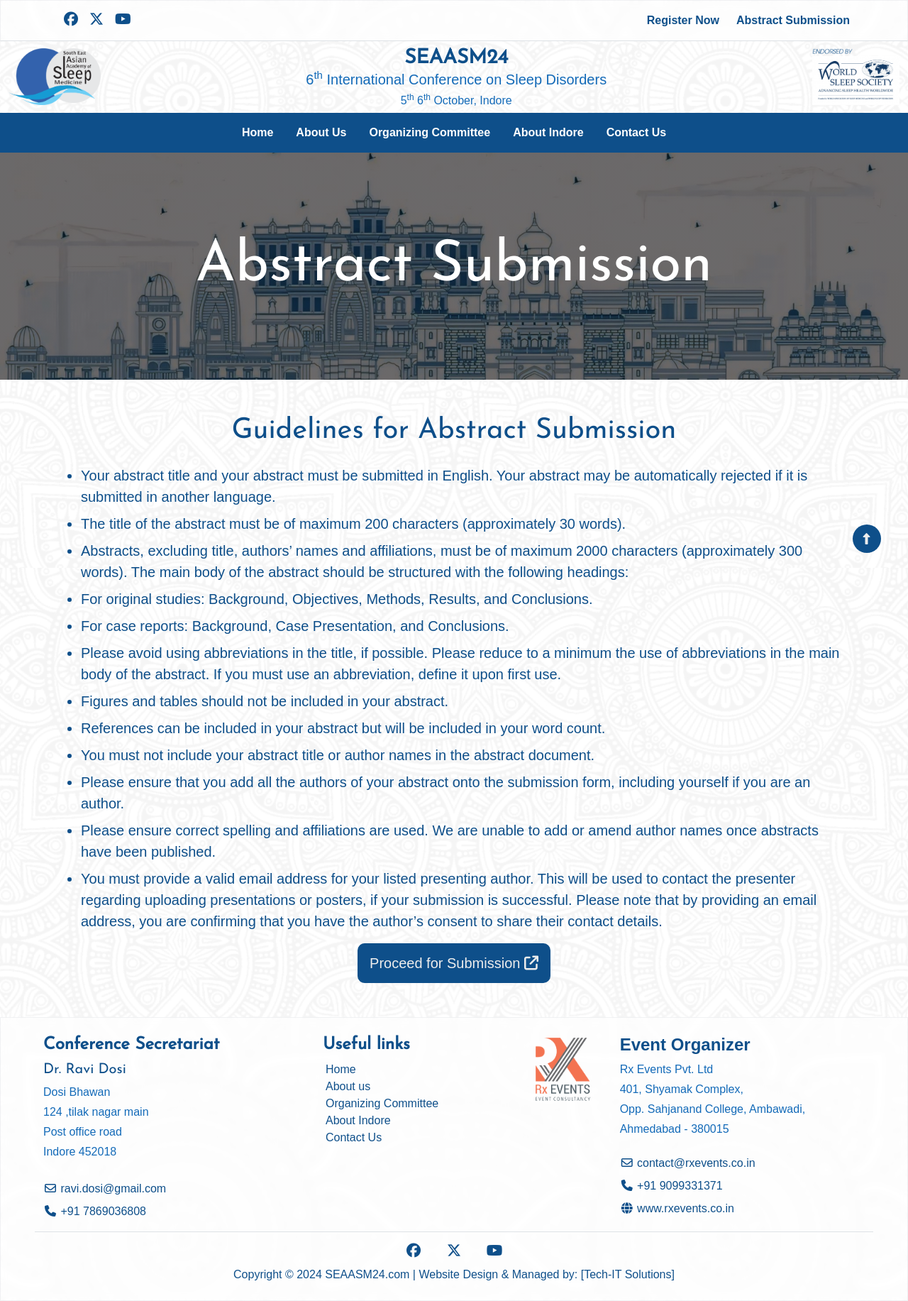
After one commit to Maharshi-Pithava-Ordex/SEAASM24, a PHP site: page /abstractSubmission.php in a window 1280 px wide. The commit adds this page. Shown: the whole page at 71% size. Run offline with PHP 8.4, Linux system fonts and the light colour scheme.

Commit message:
abstract submission completed

```diff
--- /dev/null
+++ b/abstractSubmission.php
@@ -0,0 +1,110 @@
+<!DOCTYPE html>
+<html lang="en">
+
+<head>
+    <meta charset="UTF-8">
+    <meta name="viewport" content="width=device-width, initial-scale=1.0">
+    <title>SEAASM 2024</title>
+    <!-- bootstrap css -->
+    <link href="https://cdn.jsdelivr.net/npm/bootstrap@5.3.3/dist/css/bootstrap.min.css" rel="stylesheet"
+        integrity="sha384-QWTKZyjpPEjISv5WaRU9OFeRpok6YctnYmDr5pNlyT2bRjXh0JMhjY6hW+ALEwIH" crossorigin="anonymous">
+    <link rel="stylesheet" href="scss/style.css">
+    <link rel="shortcut icon" href="https://www.seaasm.org//images/favicon.png" type="image/x-icon">
+    <link rel="stylesheet" href="https://cdnjs.cloudflare.com/ajax/libs/font-awesome/6.5.1/css/all.min.css"
+        integrity="sha512-DTOQO9RWCH3ppGqcWaEA1BIZOC6xxalwEsw9c2QQeAIftl+Vegovlnee1c9QX4TctnWMn13TZye+giMm8e2LwA=="
+        crossorigin="anonymous" referrerpolicy="no-referrer" />
+</head>
+
+<body>
+    <!-- navbar -->
+    <?php include 'header.php' ; ?>
+
+    <!-- breadcrums -->
+    <div class="container-fluid" id="breadcrumb_container">
+        <div class="row align-items-center">
+            <div class="col-12">
+                <h1 class="text-center headingtext text-white mb-0">Abstract Submission</h1>
+            </div>
+        </div>
+    </div>
+
+    <!-- main content -->
+    <div class="container my-5">
+        <div class="row">
+            <div class="col-12">
+                <h1 class="headingtext bluetext text-center mb-4">Guidelines for Abstract Submission</h1>
+            </div>
+        </div>
+        <div class="row">
+            <div class="col-12">
+                <ul class="bluetext fs-5">
+                    <li class="mb-2">Your abstract title and your abstract must be submitted in English. Your
+                        abstract
+                        may be
+                        automatically rejected if it is
+                        submitted in another language.</li>
+                    <li class="mb-2">The title of the abstract must be of maximum 200 characters (approximately 30
+                        words).</li>
+                    <li class="mb-2">Abstracts, excluding title, authors’ names and affiliations, must be of
+                        maximum
+                        2000 characters
+                        (approximately 300
+                        words). The main body of the abstract should be structured with the following headings:</li>
+                    <li class="mb-2">For original studies: Background, Objectives, Methods, Results, and
+                        Conclusions.
+                    </li>
+                    <li class="mb-2">For case reports: Background, Case Presentation, and Conclusions.</li>
+                    <li class="mb-2">Please avoid using abbreviations in the title, if possible. Please reduce to a
+                        minimum the use
+                        of abbreviations in the
+                        main body of the abstract. If you must use an abbreviation, define it upon first use.</li>
+                    <li class="mb-2">Figures and tables should not be included in your abstract.</li>
+                    <li class="mb-2">References can be included in your abstract but will be included in your word
+                        count.</li>
+                    <li class="mb-2">You must not include your abstract title or author names in the abstract
+                        document.
+                    </li>
+                    <li class="mb-2">Please ensure that you add all the authors of your abstract onto the
+                        submission
+                        form, including
+                        yourself if you are an
+                        author.</li>
+                    <li class="mb-2">Please ensure correct spelling and affiliations are used. We are unable to add
+                        or
+                        amend author
+                        names once abstracts have
+                        been published.</li>
+                    <li class="mb-2">You must provide a valid email address for your listed presenting author. This
+                        will
+                        be used to
+                        contact the presenter
+                        regarding uploading presentations or posters, if your submission is successful. Please note that
+                        by providing an email
+                        address, you are confirming that you have the author’s consent to share their contact details.
+                    </li>
+                </ul>
+                <div class="d-flex justify-content-center">
+                    <a class="btn btn-primary fs-5" href="https://rxregistrations.com/SEAASM/abstract/" target="_blank"
+                        rel="noopener noreferrer">Proceed
+                        for Submission <i class="fa-solid fa-arrow-up-right-from-square"></i></a>
+                </div>
+            </div>
+        </div>
+    </div>
+
+    <!-- footer -->
+    <?php
+        include 'footer.php';
+    ?>
+
+    <!-- Bootstrap js -->
+    <script src="https://cdn.jsdelivr.net/npm/@popperjs/core@2.11.8/dist/umd/popper.min.js"
+        integrity="sha384-I7E8VVD/ismYTF4hNIPjVp/Zjvgyol6VFvRkX/vR+Vc4jQkC+hVqc2pM8ODewa9r" crossorigin="anonymous">
+    </script>
+    <script src="https://cdn.jsdelivr.net/npm/bootstrap@5.3.3/dist/js/bootstrap.min.js"
+        integrity="sha384-0pUGZvbkm6XF6gxjEnlmuGrJXVbNuzT9qBBavbLwCsOGabYfZo0T0to5eqruptLy" crossorigin="anonymous">
+    </script>
+    <!-- <script src="loader.js"></script> -->
+</body>
+
+</html>
--- a/footer.php
+++ b/footer.php
@@ -73,3 +73,6 @@
         </div>
     </div>
 </div>
+
+<!-- back to top -->
+<a class="btn btn-primary" id="backtotop" href="#topnav"><i class="fa-solid fa-up-long"></i></a>
--- a/header.php
+++ b/header.php
@@ -1,5 +1,5 @@
 <?php ?>
-<div class="navbar navbar-expand-lg py-0">
+<div class="navbar navbar-expand-lg py-0" id="topnav">
     <div class="container-fluid customcard border-bottom rounded-0">
         <div class="container">
             <div class="row py-3">
@@ -23,7 +23,7 @@
                     <a class="nav-link fw-bold rainbow_container" href="https://rxregistrations.com/SEAASM/"
                         target="_blank">Register Now</a>
                     <a class="nav-link fw-bold rainbow_container ms-4 mx-sm-4 me-lg-0"
-                        href="https://rxregistrations.com/SEAASM/abstract/" target="_blank">Abstract
+                        href="abstractSubmission.php">Abstract
                         Submission</a>
                     <button class="navbar-toggler d-none d-sm-block d-lg-none" type="button" data-bs-toggle="collapse"
                         data-bs-target="#navbarSupportedContent" aria-controls="navbarSupportedContent"
--- a/scss/style.css
+++ b/scss/style.css
@@ -172,6 +172,31 @@ body {
   margin-top: 1rem;
 }
 
+#backtotop {
+  border-radius: 50%;
+  width: 2.5rem;
+  height: 2.5rem;
+  padding: unset;
+  display: grid;
+  place-items: center;
+  position: fixed;
+  bottom: 3%;
+  right: 3%;
+  z-index: 100;
+  animation: 1s bounce infinite cubic-bezier(0.25, 0.46, 0.45, 0.94);
+}
+
+@keyframes bounce {
+  0% {
+    bottom: 3%;
+  }
+  50% {
+    bottom: 2.5%;
+  }
+  100% {
+    bottom: 3;
+  }
+}
 #centerNavLinks {
   background-color: #0e4f8a;
 }
--- a/scss/style.scss
+++ b/scss/style.scss
@@ -196,6 +196,34 @@ body {
     margin-top: 1rem;
 }
 
+#backtotop {
+    border-radius: 50%;
+    width: 2.5rem;
+    height: 2.5rem;
+    padding: unset;
+    display: grid;
+    place-items: center;
+    position: fixed;
+    bottom: 3%;
+    right: 3%;
+    z-index: 100;
+    animation: 1s bounce infinite cubic-bezier(0.25, 0.46, 0.45, 0.94);
+}
+
+@keyframes bounce {
+    0% {
+        bottom: 3%;
+    }
+
+    50% {
+        bottom: 2.5%;
+    }
+
+    100% {
+        bottom: 3;
+    }
+}
+
 @import "navbar";
 @import "contact";
 @import "aboutCity";
```
Also changed, not shown: committee.php (+6 -6 lines), 1 other file.
